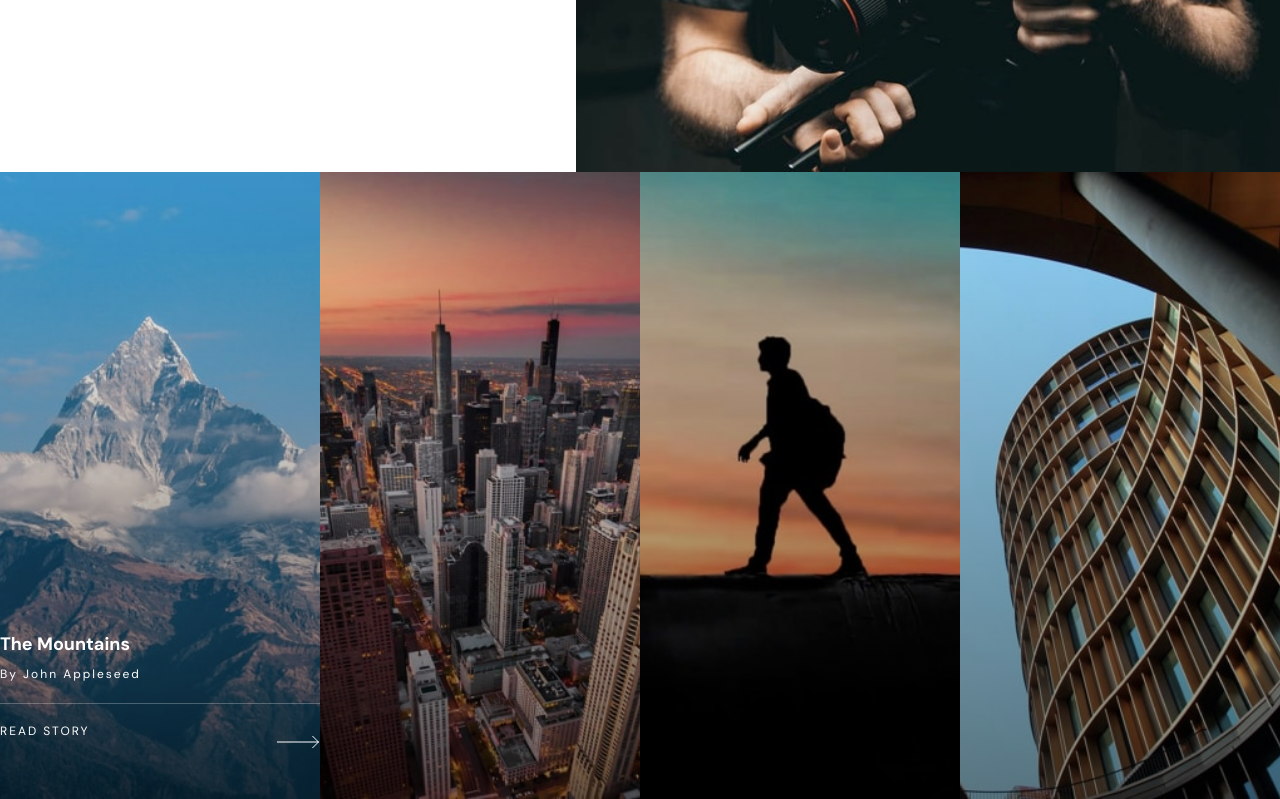
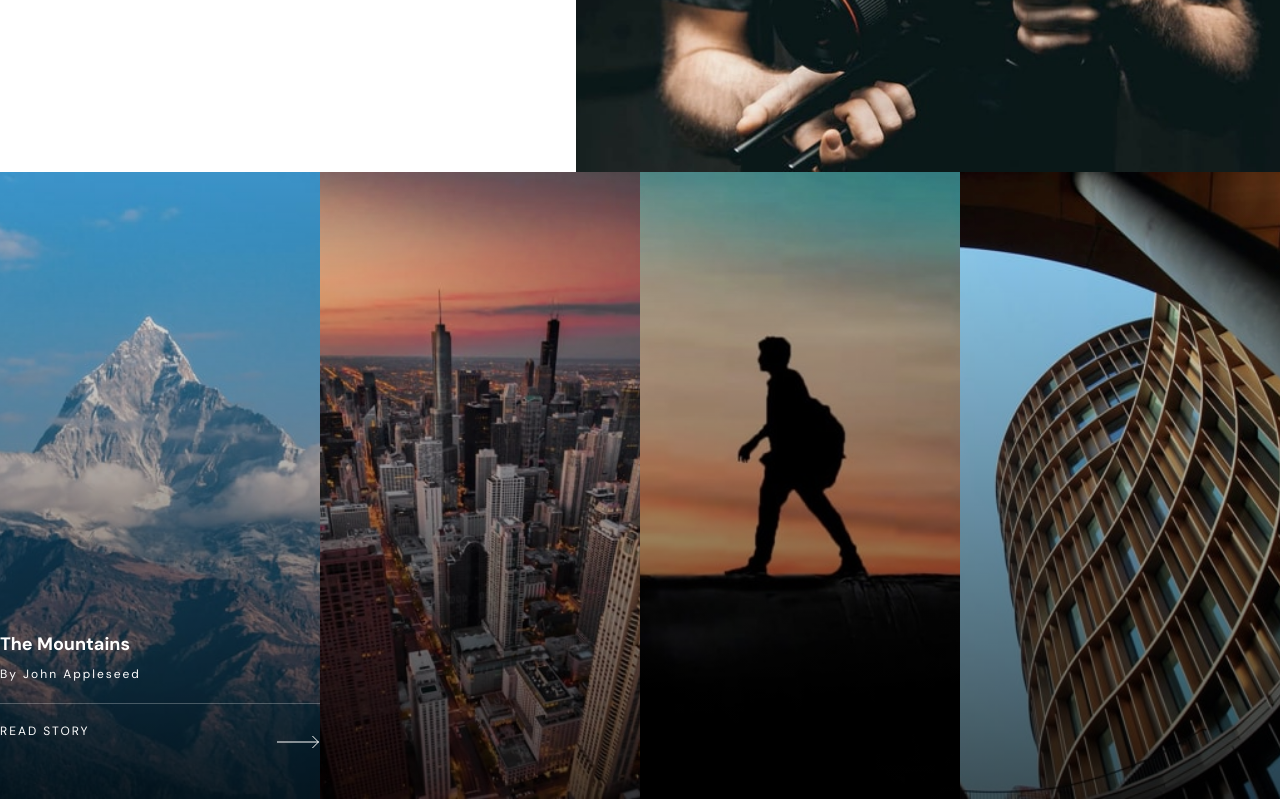
Before and after one commit to luxjoshyua/photosnap, a website built with webpack: page src/index.html in a window 1280 px wide. Shown: the part 1882-2681 px from the top of the page. Built offline with nearby package versions, Linux system fonts and the light colour scheme.

Commit message:
fixed arrow

```diff
--- a/src/sass/_utilities.scss
+++ b/src/sass/_utilities.scss
@@ -11,5 +11,8 @@
       linear-gradient(180deg, transparent, rgba(0, 0, 0, 0.498039)) 0 0
       no-repeat padding-box;
     // background: #efefef 0% 0% no-repeat padding-box;
+    background: transparent
+      linear-gradient(180deg, #00000000 0%, #000000a9 100%) 0% 0% no-repeat
+      padding-box;
   }
 }
```
Also changed, not shown: src/assets/images/shared/desktop/arrow.svg.
